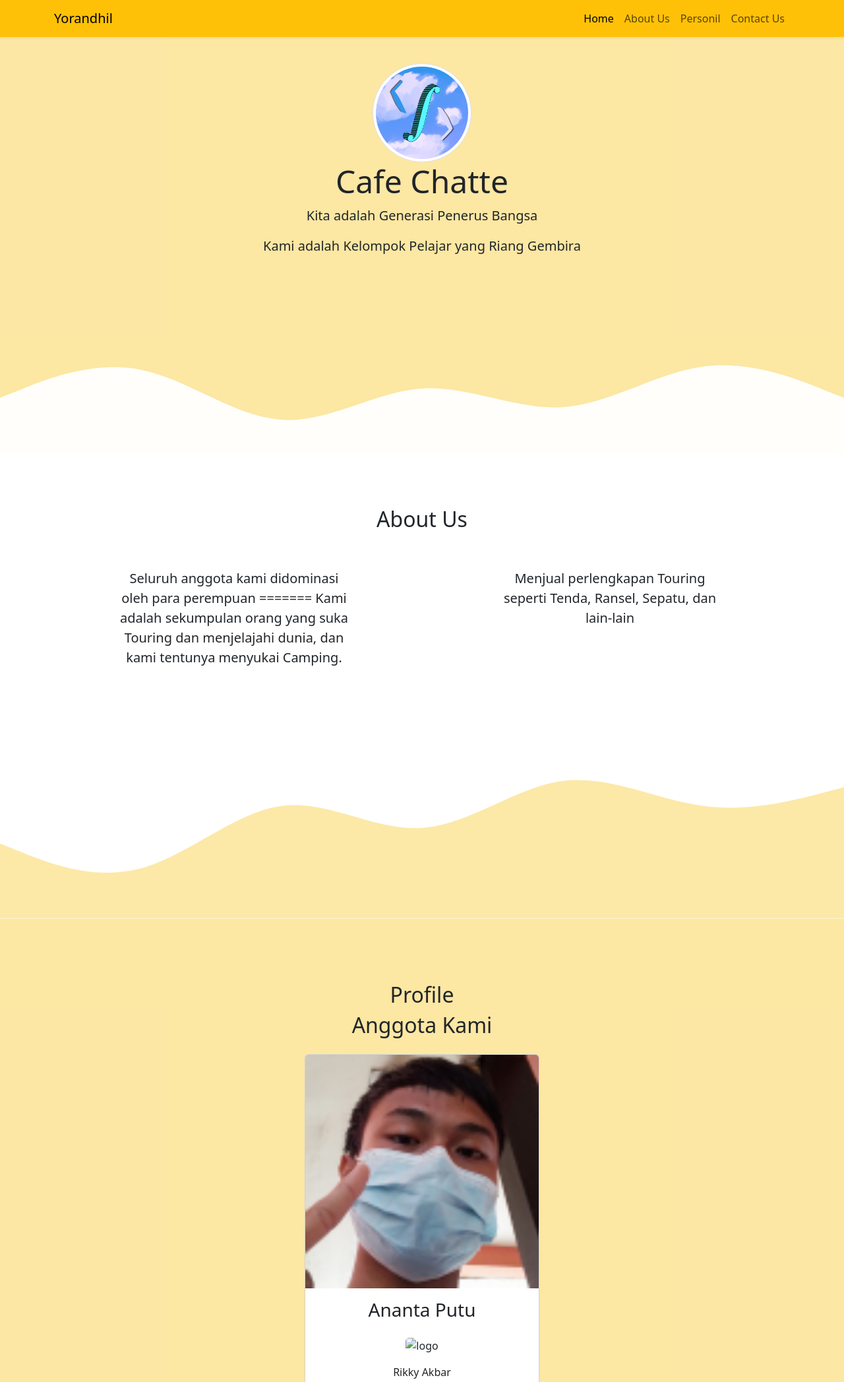
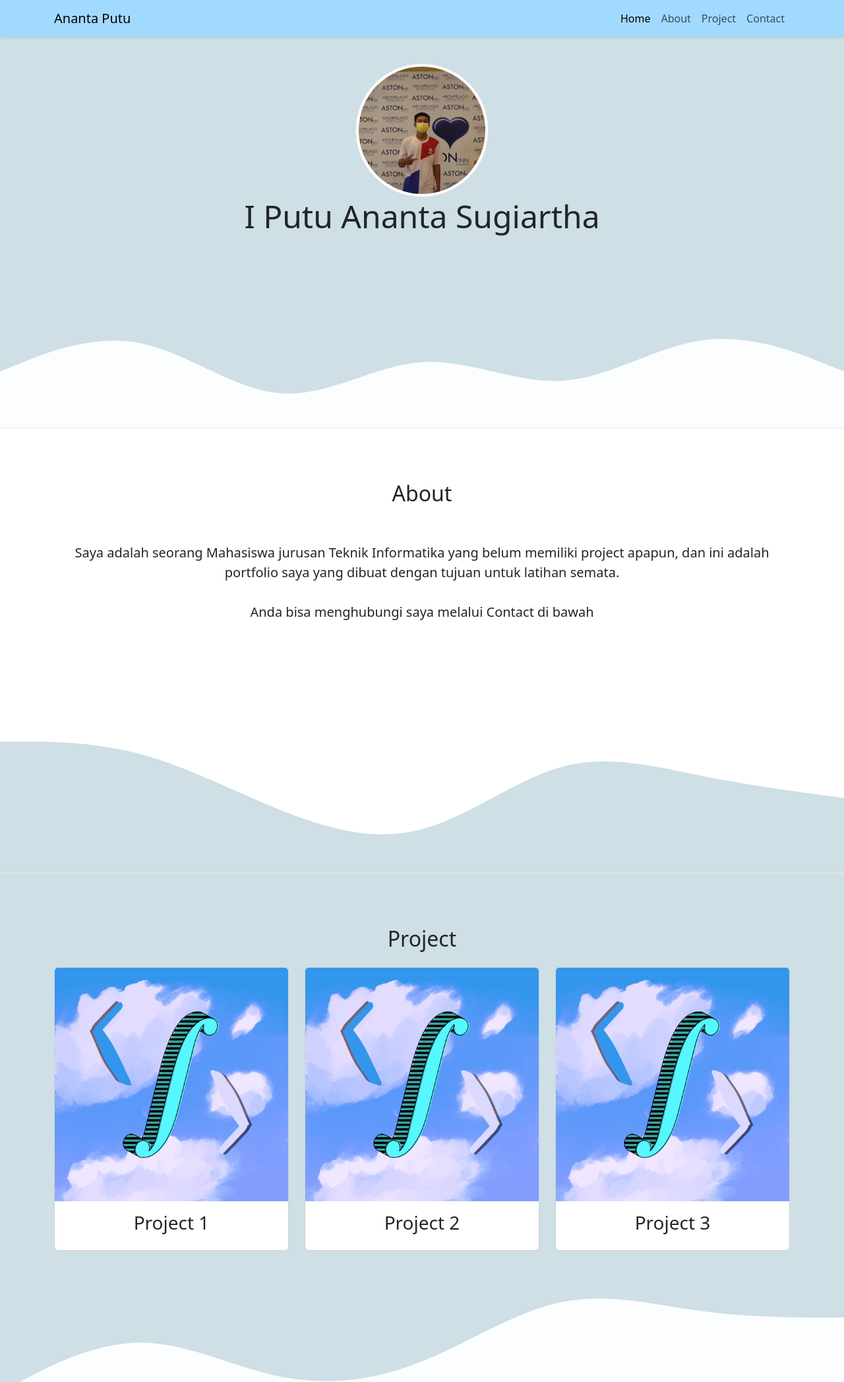
Before and after one commit to anantaputu/anantaputu.github.io, a plain HTML site: page index.html in a window 1280 px wide. Shown: the top 2095 px of the page at 66% size. Drawn offline with nearby package versions, Linux system fonts and the light colour scheme.

Commit message:
perbaharui 3.0

```diff
--- a/bootstrap5/css/style.css
+++ b/bootstrap5/css/style.css
@@ -1,15 +1,23 @@
 .jumbotron {
   padding-top: 6rem;
-  background-color: #fad8689a;
+  background-color: #aecbd49a;
 }
 .project {
-  background-color: #fad8689a;
+  background-color: #aecbd49a;
 }
 
 #project {
-  padding-top: 6rem;
+  padding-top: 5rem;
 }
 
 section {
   padding-top: 5rem;
 }
+
+footer {
+  background-color: #a2d9ff;
+}
+
+.navbar {
+  background-color: #a2d9ff;
+}
--- a/index.html
+++ b/index.html
@@ -3,7 +3,7 @@
   <head>
     <meta charset="utf-8" />
     <meta name="viewport" content="width=device-width, initial-scale=1" />
-    <title>Yorandhil</title>
+    <title>Portfolio.Ananta</title>
     <link
       href="https://cdn.jsdelivr.net/npm/bootstrap@5.3.1/dist/css/bootstrap.min.css"
       rel="stylesheet"
@@ -20,9 +20,9 @@
   </head>
   <body id="home">
     <!-- Navbar -->
-    <nav class="navbar navbar-expand-lg bg-warning shadow-sm fixed-top">
+    <nav class="navbar navbar-expand-lg shadow-sm fixed-top">
       <div class="container">
-        <a class="navbar-brand" href="#">Yorandhil</a>
+        <a class="navbar-brand" href="#">Ananta Putu</a>
         <button
           class="navbar-toggler"
           type="button"
@@ -42,13 +42,13 @@
               >
             </li>
             <li class="nav-item">
-              <a class="nav-link" href="#about">About Us</a>
+              <a class="nav-link" href="#about">About</a>
             </li>
             <li class="nav-item">
-              <a class="nav-link" href="#project">Personil</a>
+              <a class="nav-link" href="#project">Project</a>
             </li>
             <li class="nav-item">
-              <a class="nav-link" href="#contact">Contact Us</a>
+              <a class="nav-link" href="#contact">Contact</a>
             </li>
           </ul>
         </div>
@@ -59,14 +59,12 @@
     <!-- Jumbotron -->
     <section class="jumbotron text-center">
       <img
-        src="bootstrap5/img/Cafe Cha'te Logo.png"
+        src="bootstrap5/img/profil ananta.png"
         alt="Cafe Chatte"
-        width="150px"
+        width="202.7C80"
         class="rounded-circle img-thumbnail"
       />
-      <h1 class="display-5">Cafe Chatte</h1>
-      <p class="lead">Kita adalah Generasi Penerus Bangsa</p>
-      <p class="lead">Kami adalah Kelompok Pelajar yang Riang Gembira</p>
+      <h1 class="display-5">I Putu Ananta Sugiartha</h1>
       <svg xmlns="http://www.w3.org/2000/svg" viewBox="0 0 1440 320">
         <path
           fill="#ffffff"
@@ -77,23 +75,22 @@
     </section>
 
     <!-- /Jumbotron -->
+
     <!-- About -->
     <section id="about">
       <div class="container">
         <div class="row text-center mb-5">
           <div class="col">
-            <h2>About Us</h2>
+            <h2>About</h2>
           </div>
         </div>
         <div class="row justify-content-around fs-5 text-center">
-          <div class="col-md-4 mb-3">
-            Seluruh anggota kami didominasi oleh para perempuan ======= Kami
-            adalah sekumpulan orang yang suka Touring dan menjelajahi dunia, dan
-            kami tentunya menyukai Camping.
-          </div>
-          <div class="col-md-4 mb-3">
-            Menjual perlengkapan Touring seperti Tenda, Ransel, Sepatu, dan
-            lain-lain
+          <div class="col mb-3">
+            Saya adalah seorang Mahasiswa jurusan Teknik Informatika yang belum
+            memiliki project apapun, dan ini adalah portfolio saya yang dibuat
+            dengan tujuan untuk latihan semata.
+            <br /><br />
+            Anda bisa menghubungi saya melalui Contact di bawah
           </div>
         </div>
       </div>
@@ -104,34 +101,29 @@
     <section>
       <svg xmlns="http://www.w3.org/2000/svg" viewBox="0 0 1440 320">
         <path
-          fill="#fad8689a"
-          fill-opacity="0.95"
-          d="M0,192L40,208C80,224,160,256,240,234.7C320,213,400,139,480,128C560,117,640,171,720,165.3C800,160,880,96,960,85.3C1040,75,1120,117,1200,128C1280,139,1360,117,1400,106.7L1440,96L1440,320L1400,320C1360,320,1280,320,1200,320C1120,320,1040,320,960,320C880,320,800,320,720,320C640,320,560,320,480,320C400,320,320,320,240,320C160,320,80,320,40,320L0,320Z"
+          fill="#aecbd49a"
+          fill-opacity="1"
+          d="M0,96L40,96C80,96,160,96,240,117.3C320,139,400,181,480,213.3C560,245,640,267,720,245.3C800,224,880,160,960,138.7C1040,117,1120,139,1200,154.7C1280,171,1360,181,1400,186.7L1440,192L1440,320L1400,320C1360,320,1280,320,1200,320C1120,320,1040,320,960,320C880,320,800,320,720,320C640,320,560,320,480,320C400,320,320,320,240,320C160,320,80,320,40,320L0,320Z"
         ></path>
       </svg>
       <div class="project" id="project">
         <div class="container">
           <div class="row text-center mb-3">
             <div class="col">
-              <h2>Profile</h2>
-              <h2>Anggota Kami</h2>
+              <h2>Project</h2>
             </div>
           </div>
-          <div class="row justify-content-center">
+          <div class="row justify-content-around">
             <div class="col-md-4 mb-3">
               <div class="card">
                 <img
                   HEAD
-                  src="bootstrap5/img/Ananta.png"
+                  src="bootstrap5/img/Cafe Cha'te Logo.png"
                   class="card-img-top"
                   alt="logo"
                 />
                 <div class="text-center">
-                  <h3 class="card-body">Ananta Putu</h3>
-                  <img src="bootstrap5/img/かめ吉 on Twitter"
-                  class="card-img-top" alt="logo" />
-                  <div class="card-body">
-                    <p class="card-text">Rikky Akbar</p>
+                  <h3 class="card-body">Project 1</h3>
                 </div>
               </div>
             </div>
@@ -139,16 +131,12 @@
               <div class="card">
                 <img
                   HEAD
-                    src="bootstrap5/img/profile.png"
+                  src="bootstrap5/img/Cafe Cha'te Logo.png"
                   class="card-img-top"
                   alt="logo"
                 />
                 <div class="text-center">
-                    <h3 class="card-body">Rikky Akbar</h3>
-                    <img src="bootstrap5/img/コミックナタリー on Twitter"
-                    class="card-img-top" alt="logo" />
-                    <div class="card-body">
-                      <p class="card-text">Ananta Putu</p>
+                  <h3 class="card-body">Project 2</h3>
                 </div>
               </div>
             </div>
@@ -156,12 +144,12 @@
               <div class="card">
                 <img
                   HEAD
-                      src="bootstrap5/img/profile.png"
+                  src="bootstrap5/img/Cafe Cha'te Logo.png"
                   class="card-img-top"
                   alt="logo"
                 />
                 <div class="text-center">
-                      <h3 class="card-body">Ambatukam</h3>
+                  <h3 class="card-body">Project 3</h3>
                 </div>
               </div>
             </div>
@@ -180,13 +168,6 @@
 
     <!-- Contact -->
     <section id="contact">
-      <svg xmlns="http://www.w3.org/2000/svg" viewBox="0 0 1440 320">
-        <path
-          fill="#fff"
-          fill-opacity="0.95"
-          d="M0,224L40,202.7C80,181,160,139,240,138.7C320,139,400,181,480,197.3C560,213,640,203,720,170.7C800,139,880,85,960,69.3C1040,53,1120,75,1200,85.3C1280,96,1360,96,1400,96L1440,96L1440,320L1400,320C1360,320,1280,320,1200,320C1120,320,1040,320,960,320C880,320,800,320,720,320C640,320,560,320,480,320C400,320,320,320,240,320C160,320,80,320,40,320L0,320Z"
-        ></path>
-      </svg>
       <div class="container">
         <div class="row text-center">
           <div class="col">
@@ -218,25 +199,25 @@
                 <label for="pesan" class="form-label">Pesan</label>
                 <textarea class="form-control" id="pesan" rows="4"></textarea>
               </div>
-              <button type="submit" class="btn btn-primary">Submit</button>
+              <button type="submit" class="btn btn-primary">Kirim</button>
             </form>
           </div>
         </div>
       </div>
       <svg xmlns="http://www.w3.org/2000/svg" viewBox="0 0 1440 320">
         <path
-          fill="#ffc107"
-          fill-opacity="0.95"
-          d="M0,128L40,133.3C80,139,160,149,240,165.3C320,181,400,203,480,186.7C560,171,640,117,720,112C800,107,880,149,960,181.3C1040,213,1120,235,1200,234.7C1280,235,1360,213,1400,202.7L1440,192L1440,320L1400,320C1360,320,1280,320,1200,320C1120,320,1040,320,960,320C880,320,800,320,720,320C640,320,560,320,480,320C400,320,320,320,240,320C160,320,80,320,40,320L0,320Z"
+          fill="#a2d9ff"
+          fill-opacity="1"
+          d="M0,160L40,138.7C80,117,160,75,240,80C320,85,400,139,480,160C560,181,640,171,720,149.3C800,128,880,96,960,80C1040,64,1120,64,1200,85.3C1280,107,1360,149,1400,170.7L1440,192L1440,320L1400,320C1360,320,1280,320,1200,320C1120,320,1040,320,960,320C880,320,800,320,720,320C640,320,560,320,480,320C400,320,320,320,240,320C160,320,80,320,40,320L0,320Z"
         ></path>
       </svg>
     </section>
     <!-- /Contact -->
 
     <!-- Footer -->
-    <footer class="bg-warning text-center pb-5">
+    <footer class="text-center pb-5">
       <p>
-        Created By <i class="bi bi-balloon-heart text-danger"></i> By
+        Created With <i class="bi bi-balloon-heart text-danger"></i> By
         <a
           class="text-dark text-decoration-none fw-bold"
           href="https://www.instagram.com/mooncy.y/"
```
Also changed, not shown: bootstrap5/img/profil ananta.png (added). Lines whose indentation alone changed are shown as unchanged.
